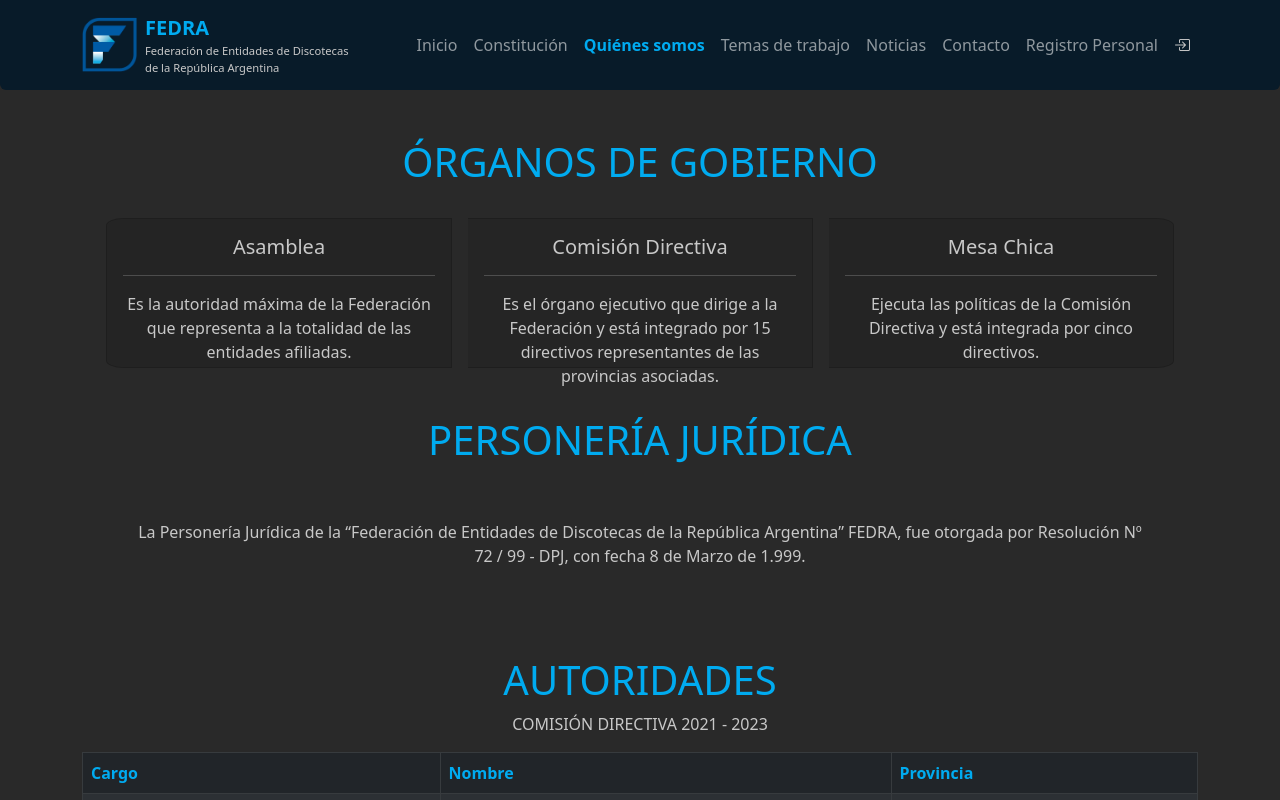
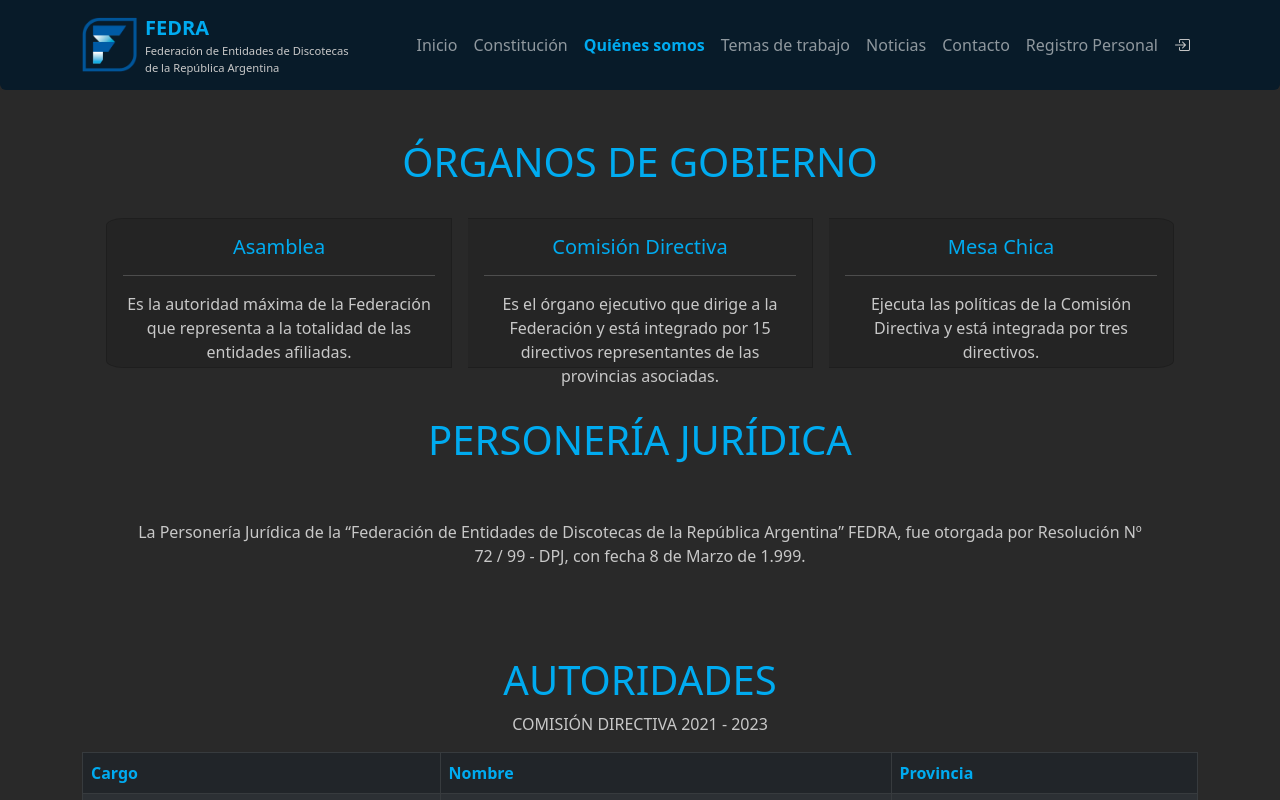
Before and after one commit to Luno-Dev/Fedra-Front-End, a Next.js app: page /quienesSomos in a window 1280 px wide. Shown: the top 800 px of the page. Built offline with nearby package versions, Linux system fonts and the light colour scheme.

Commit message:
se solucionan errores de falta color texto

```diff
--- a/src/pages/quienesSomos.jsx
+++ b/src/pages/quienesSomos.jsx
@@ -26,7 +26,7 @@ const quienesSomos = () => {
                             <CardGroup className="justify-content-center aling-items-center m-3">
                                 <Card className="m-2 text-center aboutUS--Card">
                                     <Card.Body>
-                                        <Card.Title>Asamblea</Card.Title>
+                                        <Card.Title className="text-cyan">Asamblea</Card.Title>
                                         <hr />
                                         <Card.Text>
                                             Es la autoridad máxima de la Federación que representa a la totalidad de las entidades afiliadas.
@@ -35,7 +35,7 @@ const quienesSomos = () => {
                                 </Card>
                                 <Card className="m-2 text-center aboutUS--Card">
                                     <Card.Body>
-                                        <Card.Title>Comisión Directiva</Card.Title>
+                                        <Card.Title className="text-cyan">Comisión Directiva</Card.Title>
                                         <hr />
                                         <Card.Text>
                                             Es el órgano ejecutivo que dirige a la Federación y está integrado por 15 directivos representantes de las provincias asociadas.
@@ -44,10 +44,10 @@ const quienesSomos = () => {
                                 </Card>
                                 <Card className="m-2 text-center aboutUS--Card">
                                     <Card.Body>
-                                        <Card.Title>Mesa Chica</Card.Title>
+                                        <Card.Title className="text-cyan">Mesa Chica</Card.Title>
                                         <hr />
                                         <Card.Text>
-                                            Ejecuta las políticas de la Comisión Directiva y está integrada por cinco directivos.
+                                            Ejecuta las políticas de la Comisión Directiva y está integrada por tres directivos.
                                         </Card.Text>
                                     </Card.Body>
                                 </Card>
```
Also changed, not shown: src/components/admi/Tablas.jsx (+4 -17 lines), src/pages/socio.jsx (indentation only).
